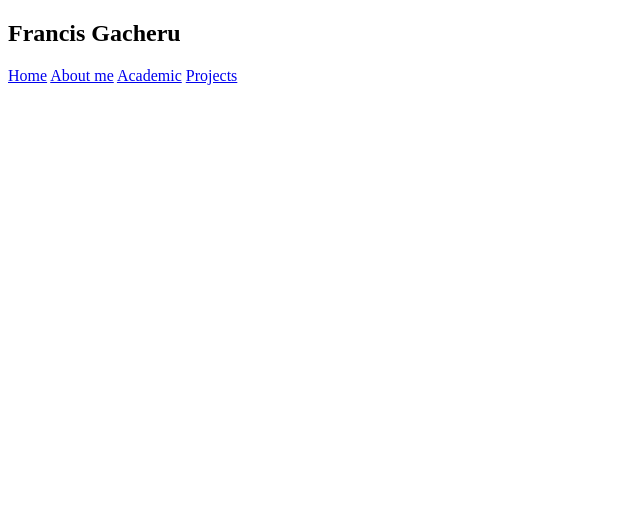
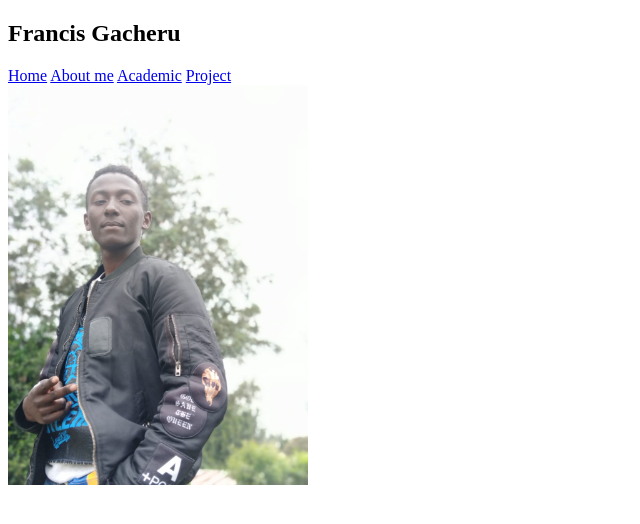
Before and after one commit to FGacheru/Portfolio, a plain HTML site: page index.html in a window 1280 px wide. Shown: the whole page, without its empty margins (0-640 px from the left). Drawn offline with Linux system fonts and the light colour scheme.

Commit message:
embedded an image

```diff
--- a/index.html
+++ b/index.html
@@ -11,9 +11,10 @@
         <a href="#index.html">Home</a>
         <a href="#about.html">About me</a>
         <a href="#academic.html">Academic</a>
-        <a href="#projects.html">Projects</a>
+        <a href="#projects.html">Project</a>
 
     </nav>
+    <img src="./images/4b138732-a564-4554-921a-53e0b0f1d5d9.jpeg" alt="Frank" width="300px">
 
 </body>
 </html>
```
Also changed, not shown: images/4b138732-a564-4554-921a-53e0b0f1d5d9.jpeg (added), images/7a48985a-4561-4a87-bdf4-73cc50247ea9.jpeg (added), images/ab073734-5e39-4a1e-bdbe-90d59acf74b2.jpeg (added), images/f7d58550-56e9-493b-bb66-9e2394de6dfc.jpeg (added).
